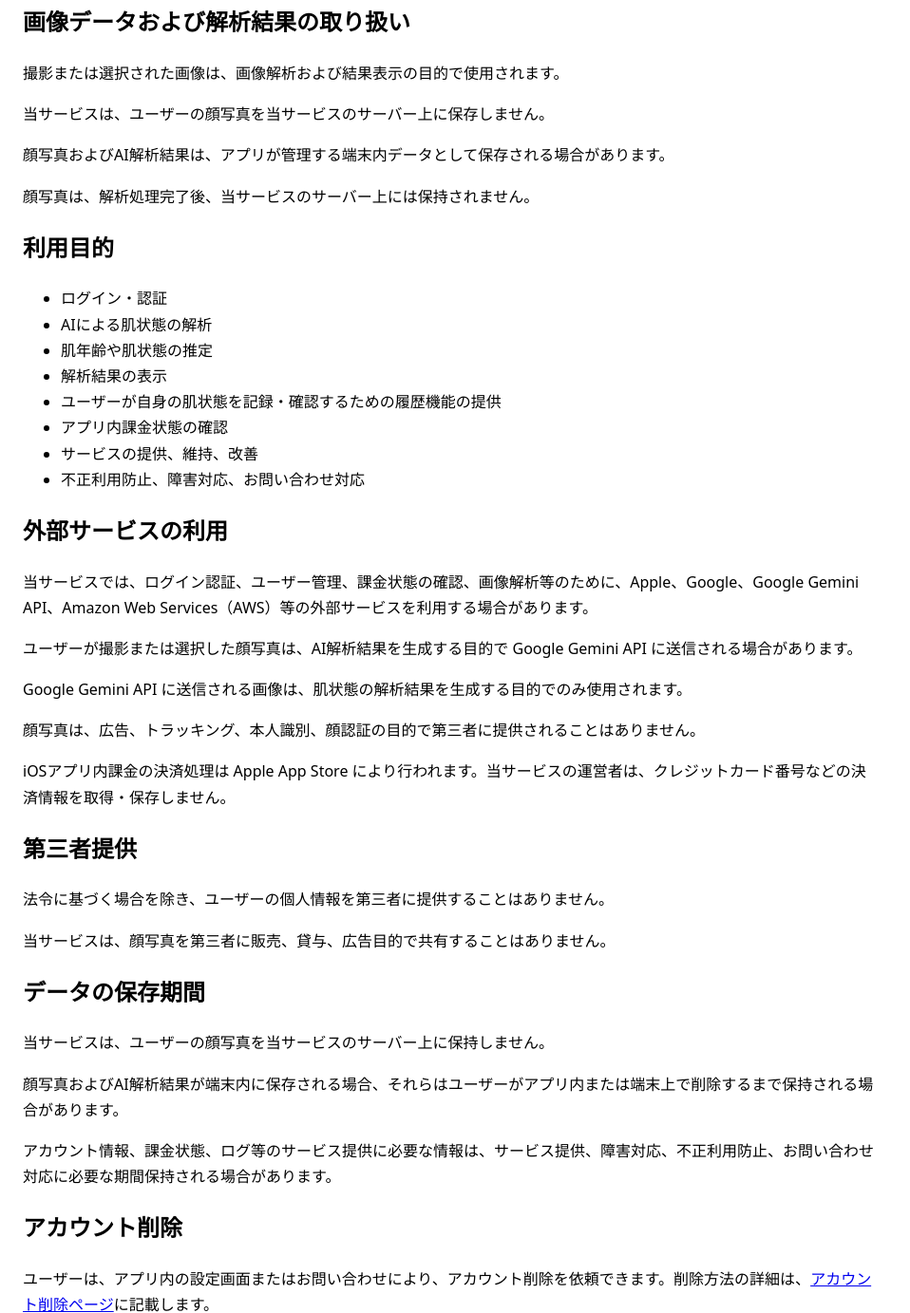
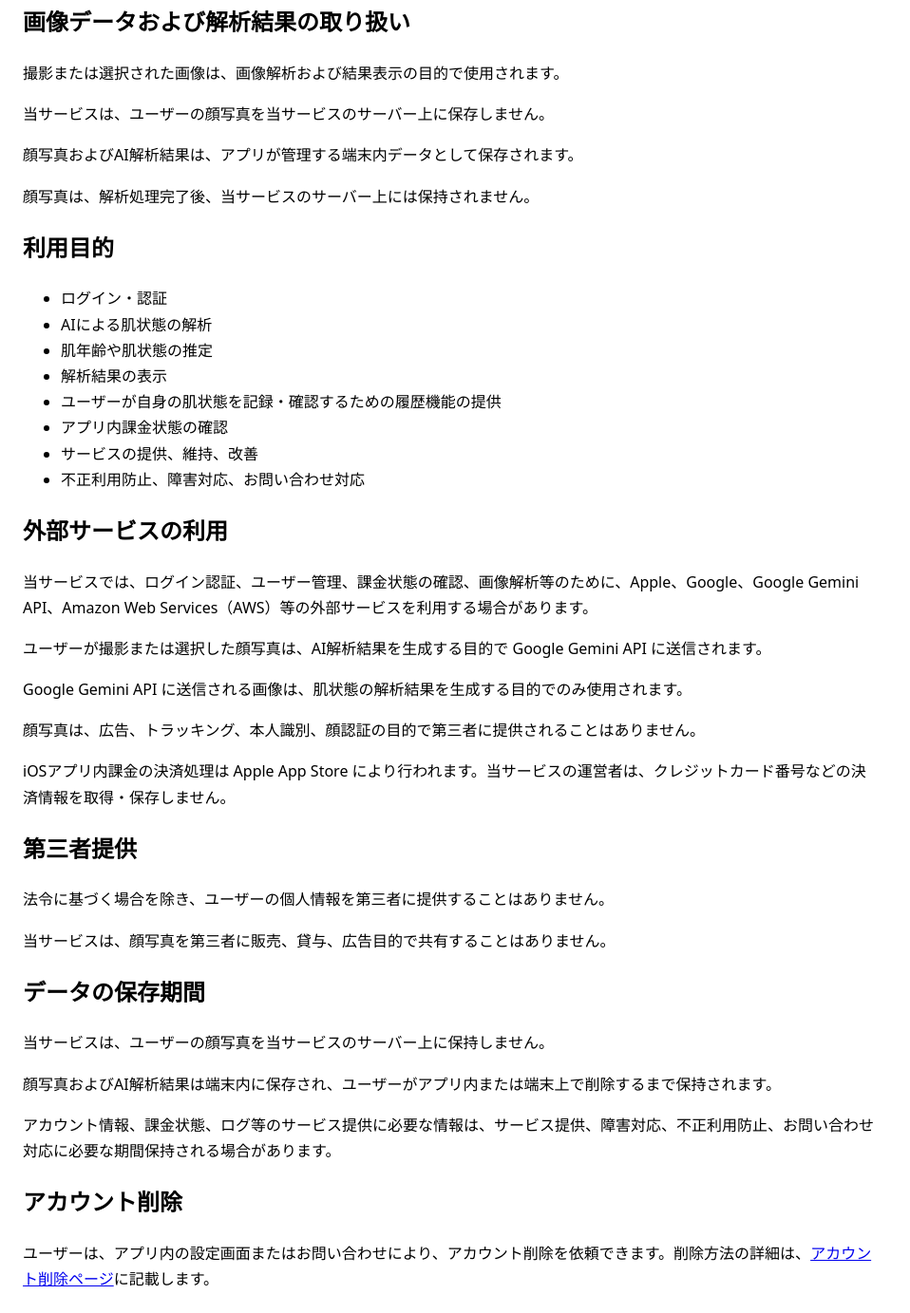
Before and after one commit to nishimotoworks2025/privacy-policy-trueskin-ios, a plain HTML site: page index.html in a window 1280 px wide. Shown: the part 949-2332 px from the top of the page at 95% size, without its empty margins (0-958 px from the left). Drawn offline with Linux system fonts and the light colour scheme.

Commit message:
Update index.html
20260518-2

```diff
--- a/index.html
+++ b/index.html
@@ -12,6 +12,7 @@
       margin: 24px;
       max-width: 900px;
     }
+
     nav a {
       margin-right: 8px;
     }
@@ -55,7 +56,7 @@
   <h2>画像データおよび解析結果の取り扱い</h2>
   <p>撮影または選択された画像は、画像解析および結果表示の目的で使用されます。</p>
   <p>当サービスは、ユーザーの顔写真を当サービスのサーバー上に保存しません。</p>
-  <p>顔写真およびAI解析結果は、アプリが管理する端末内データとして保存される場合があります。</p>
+  <p>顔写真およびAI解析結果は、アプリが管理する端末内データとして保存されます。</p>
   <p>顔写真は、解析処理完了後、当サービスのサーバー上には保持されません。</p>
 
   <h2>利用目的</h2>
@@ -72,7 +73,7 @@
 
   <h2>外部サービスの利用</h2>
   <p>当サービスでは、ログイン認証、ユーザー管理、課金状態の確認、画像解析等のために、Apple、Google、Google Gemini API、Amazon Web Services（AWS）等の外部サービスを利用する場合があります。</p>
-  <p>ユーザーが撮影または選択した顔写真は、AI解析結果を生成する目的で Google Gemini API に送信される場合があります。</p>
+  <p>ユーザーが撮影または選択した顔写真は、AI解析結果を生成する目的で Google Gemini API に送信されます。</p>
   <p>Google Gemini API に送信される画像は、肌状態の解析結果を生成する目的でのみ使用されます。</p>
   <p>顔写真は、広告、トラッキング、本人識別、顔認証の目的で第三者に提供されることはありません。</p>
   <p>iOSアプリ内課金の決済処理は Apple App Store により行われます。当サービスの運営者は、クレジットカード番号などの決済情報を取得・保存しません。</p>
@@ -83,7 +84,7 @@
 
   <h2>データの保存期間</h2>
   <p>当サービスは、ユーザーの顔写真を当サービスのサーバー上に保持しません。</p>
-  <p>顔写真およびAI解析結果が端末内に保存される場合、それらはユーザーがアプリ内または端末上で削除するまで保持される場合があります。</p>
+  <p>顔写真およびAI解析結果は端末内に保存され、ユーザーがアプリ内または端末上で削除するまで保持されます。</p>
   <p>アカウント情報、課金状態、ログ等のサービス提供に必要な情報は、サービス提供、障害対応、不正利用防止、お問い合わせ対応に必要な期間保持される場合があります。</p>
 
   <h2>アカウント削除</h2>
```
